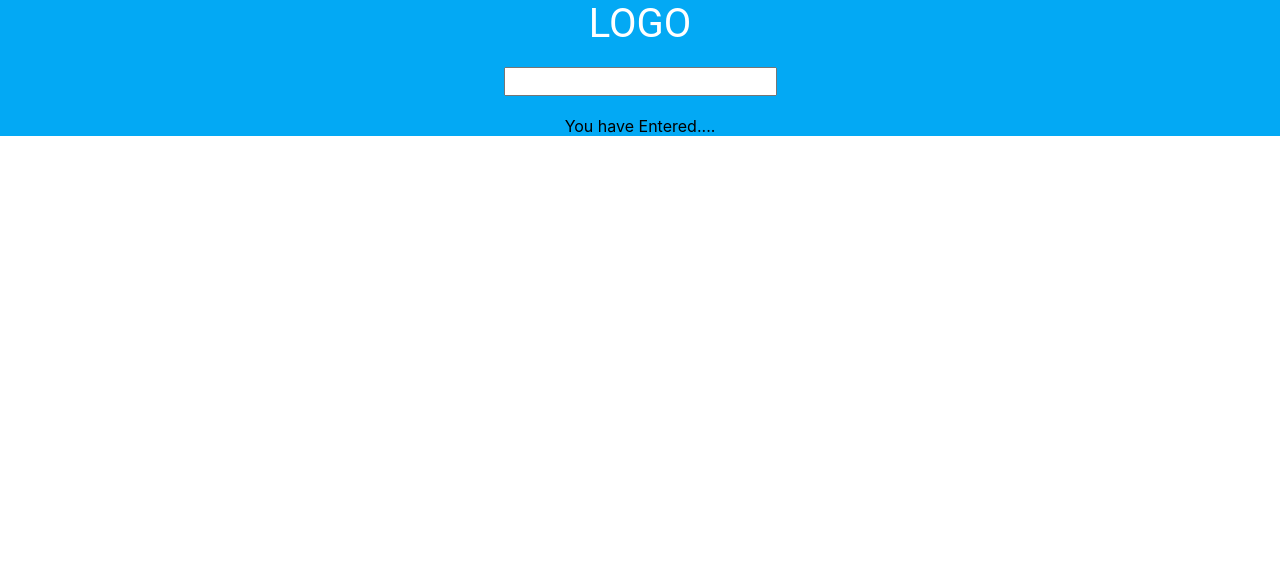
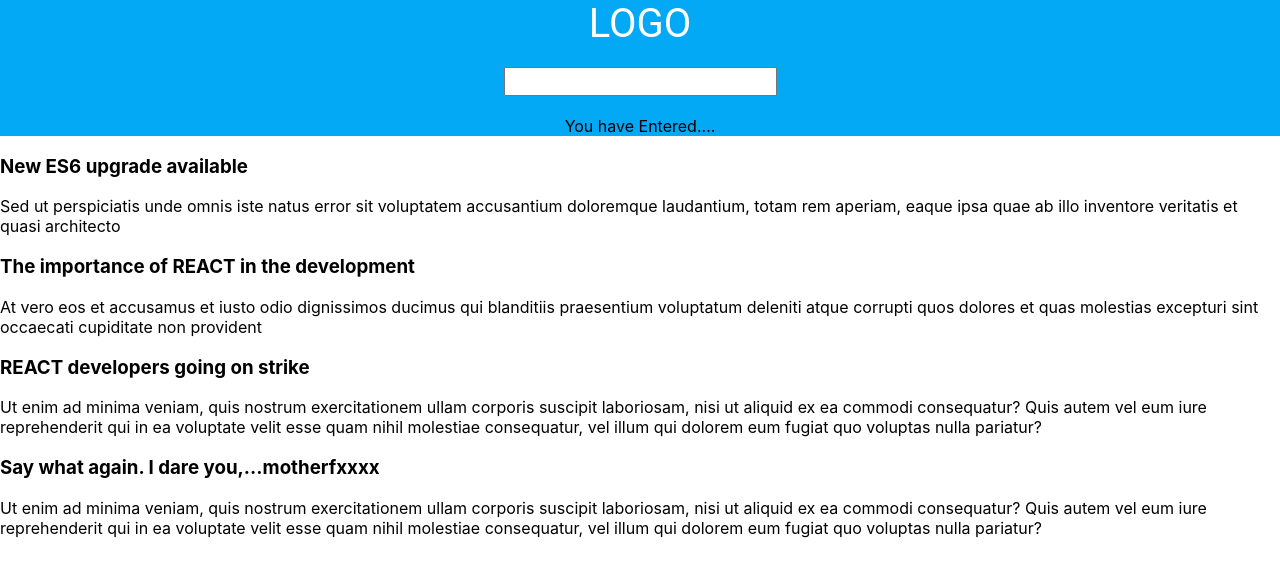
Before and after one commit to SathishSaminathan/ReactJsTutorials, a React (Create React App) app: page / in a window 1280 px wide. Shown: the top 576 px of the page. Built offline with nearby package versions, Linux system fonts and the light colour scheme.

Commit message:
initial_commit

```diff
--- a/src/App.js
+++ b/src/App.js
@@ -1,13 +1,24 @@
-import React, { Component } from 'react';
+import React, { Component } from "react";
 
-import './App.css';
+import "./App.css";
 
 import Header from "./components/header";
+import NewsList from "./components/news_list";
+import JSON from "./db.json";
 
 class App extends Component {
+
+  state={
+    news:JSON
+  }
+
   render() {
+    console.log(this.state.news)
     return (
-      <Header/>
+      <div>
+        <Header/>
+        <NewsList newsData={this.state.news}/>
+      </div>
     );
   }
 }
--- a/src/components/news_list.js
+++ b/src/components/news_list.js
@@ -0,0 +1,14 @@
+import React from "react";
+
+import NewsItem from "./news_list_items";
+
+const NewsList = props => {   /** stateless components(function based) has only the props, the values we are passing from the parent component can retrieve by props */
+    const news = props.newsData.map((item) => {
+    return (
+      <NewsItem key={item.id} items={item}/> /** passing data to the child component */
+    );
+  });
+  return <div>{news}</div>;
+};
+
+export default NewsList;
--- a/src/components/news_list_items.js
+++ b/src/components/news_list_items.js
@@ -0,0 +1,23 @@
+import React from "react";
+
+// const NewsItem = ({items}) => {  /** In this we are using structuring like { Component } from "react", In this we are instructing to get the "{ items }" from the "props" array */
+//   console.log()
+//   return (
+//     <div onClick={() => alert("You have click "+items.id+" element")}>
+//       <h3>{items.title}</h3>
+//       <div>{items.feed}</div>
+//     </div>
+//   );
+// };
+
+const NewsItem = props => {
+    console.log(props)
+    return (
+        <div onClick={() => alert("You have click " + props.items.id + " element")}>
+            <h3>{props.items.title}</h3>
+            <div>{props.items.feed}</div>
+        </div>
+    );
+};
+
+export default NewsItem;
--- /dev/null
+++ b/src/db.json
@@ -0,0 +1,22 @@
+[
+    {
+        "id": 1,
+        "title": "New ES6 upgrade available",
+        "feed": "Sed ut perspiciatis unde omnis iste natus error sit voluptatem accusantium doloremque laudantium, totam rem aperiam, eaque ipsa quae ab illo inventore veritatis et quasi architecto"
+    },
+    {
+        "id": 2,
+        "title": "The importance of REACT in the development",
+        "feed": "At vero eos et accusamus et iusto odio dignissimos ducimus qui blanditiis praesentium voluptatum deleniti atque corrupti quos dolores et quas molestias excepturi sint occaecati cupiditate non provident"
+    },
+    {
+        "id": 3,
+        "title": "REACT developers going on strike",
+        "feed": "Ut enim ad minima veniam, quis nostrum exercitationem ullam corporis suscipit laboriosam, nisi ut aliquid ex ea commodi consequatur? Quis autem vel eum iure reprehenderit qui in ea voluptate velit esse quam nihil molestiae consequatur, vel illum qui dolorem eum fugiat quo voluptas nulla pariatur?"
+    },
+    {
+        "id": 4,
+        "title": "Say what again. I dare you,...motherfxxxx",
+        "feed": "Ut enim ad minima veniam, quis nostrum exercitationem ullam corporis suscipit laboriosam, nisi ut aliquid ex ea commodi consequatur? Quis autem vel eum iure reprehenderit qui in ea voluptate velit esse quam nihil molestiae consequatur, vel illum qui dolorem eum fugiat quo voluptas nulla pariatur?"
+    }
+]
```
